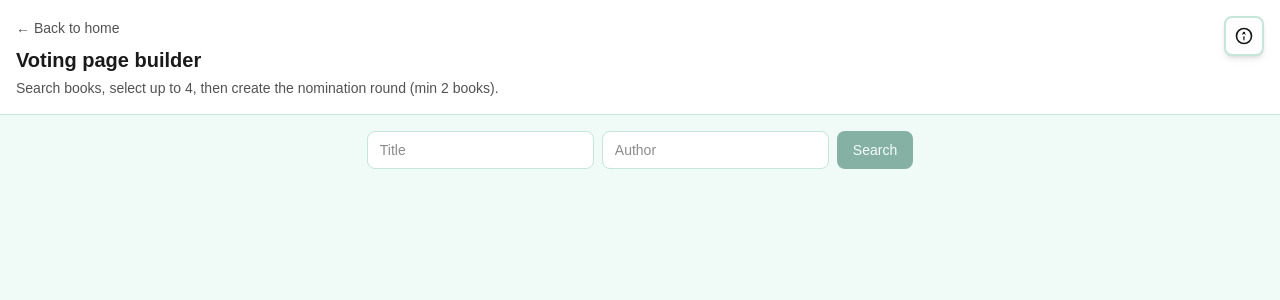
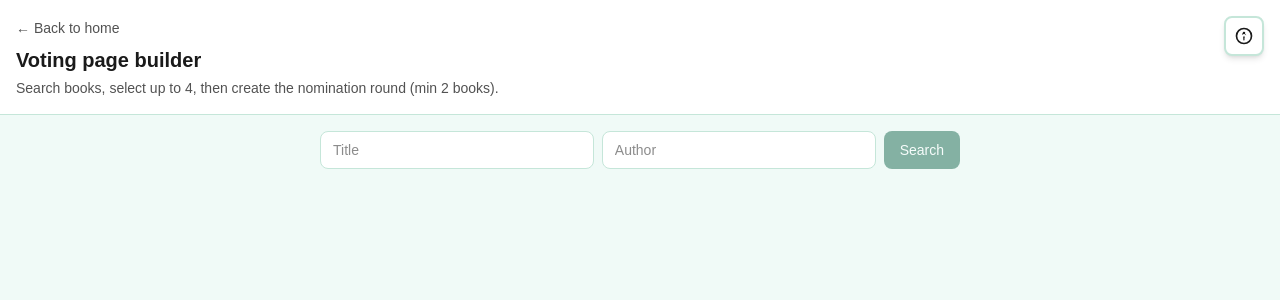
Before and after one commit to williamliew/ebc1, a Next.js app: page /admin/voting-builder in a window 1280 px wide. Shown: the top 300 px of the page. Built offline with nearby package versions, Linux system fonts and the light colour scheme; a web font is replaced by a local one.

Commit message:
Adjusted width of form

```diff
--- a/src/app/admin/voting-builder/page.tsx
+++ b/src/app/admin/voting-builder/page.tsx
@@ -379,15 +379,15 @@ export default function VotingBuilderPage() {
                     </header>
 
                     <main
-                        className={`max-w-2xl mx-auto p-4 space-y-6 ${selected.length >= 1 ? 'pb-80' : ''}`}
+                        className={`w-full max-w-2xl mx-auto p-4 space-y-6 ${selected.length >= 1 ? 'pb-80' : ''}`}
                     >
                         {/* Search */}
-                        <section>
+                        <section className="w-full">
                             <form
                                 onSubmit={handleSearch}
-                                className="flex flex-col sm:flex-row gap-2"
+                                className="w-full flex flex-col sm:flex-row gap-2"
                             >
-                                <div className="flex-1 grid grid-cols-1 sm:grid-cols-2 gap-2">
+                                <div className="flex-1 min-w-0 grid grid-cols-1 sm:grid-cols-2 gap-2">
                                     <div className="relative">
                                         <input
                                             type="text"
```
